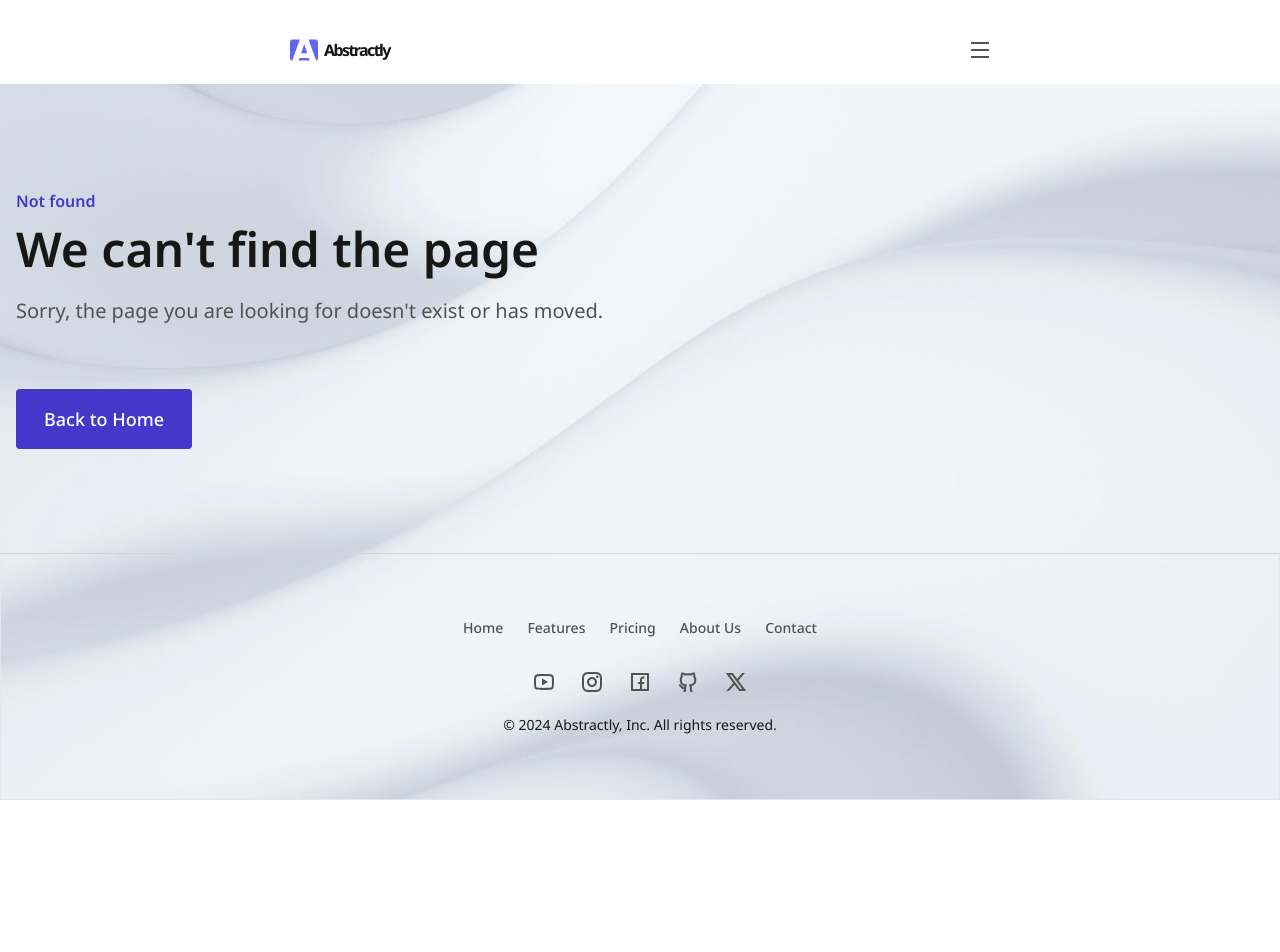
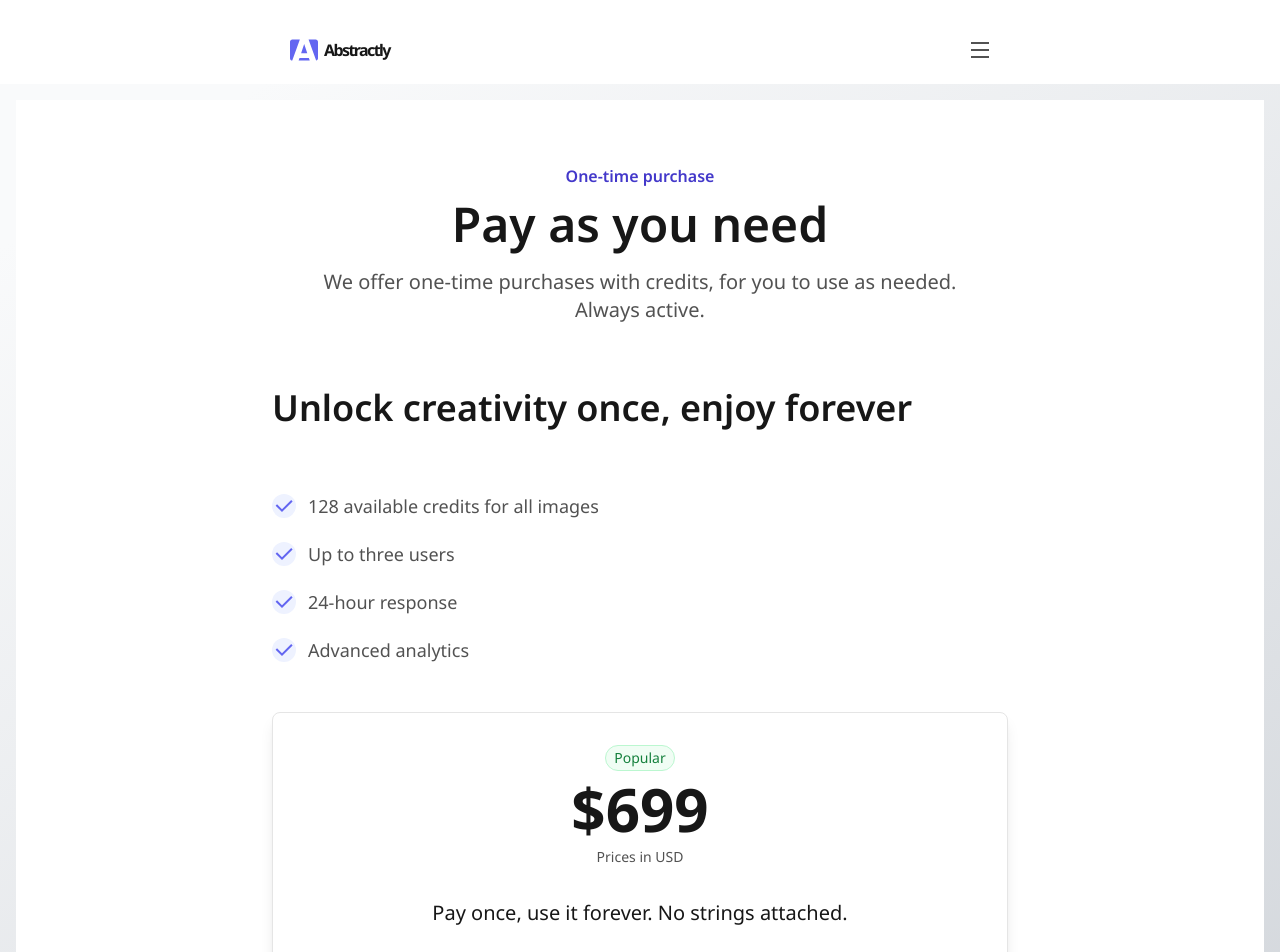
Before and after one commit to av0ed/ui-component-library, a Next.js app: page /pricing-section-single in a window 1280 px wide. Before the commit this address had no page. Shown: the top 952 px of the page. Before the commit the page ends 800 px from the top, so only its background shows below. Built offline with nearby package versions, Linux system fonts and the light colour scheme.

Commit message:
add pricing page single

```diff
--- a/app/_components/checklist-item.tsx
+++ b/app/_components/checklist-item.tsx
@@ -7,7 +7,7 @@ interface Props {
 export default function ChecklistItem({ text }: Props) {
   return (
     <li className="flex flex-row gap-x-3">
-      <RiCheckFill className="w-6 h-6 bg-indigo-50 rounded-full fill-indigo-500" />
+      <RiCheckFill className="self-center w-6 h-6 bg-indigo-50 rounded-full fill-indigo-500" />
       <span className="text-lg text-neutral-600 self-stretch">{text}</span>
     </li>
   );
--- a/app/_components/footer.tsx
+++ b/app/_components/footer.tsx
@@ -10,7 +10,7 @@ import {
 const pages = [
   { id: 0, page: "Home", href: "/" },
   { id: 1, page: "Features", href: "/features-section-grid" },
-  { id: 2, page: "Pricing", href: "/" },
+  { id: 2, page: "Pricing", href: "/pricing-section-single" },
   { id: 3, page: "About Us", href: "team-section" },
   { id: 4, page: "Contact", href: "/" },
 ];
--- a/app/_components/navbar.tsx
+++ b/app/_components/navbar.tsx
@@ -9,7 +9,7 @@ import { RiCloseLine, RiMenuLine } from "@remixicon/react";
 const pages = [
   { id: 0, page: "Home", href: "/" },
   { id: 1, page: "Features", href: "/features-section-grid" },
-  { id: 2, page: "Pricing", href: "/" },
+  { id: 2, page: "Pricing", href: "/pricing-section-single" },
   { id: 3, page: "About Us", href: "team-section" },
   { id: 4, page: "Contact", href: "/" },
 ];
--- /dev/null
+++ b/app/pricing-section-single/page.tsx
@@ -0,0 +1,68 @@
+import type { Metadata } from "next";
+import Badge from "../_components/badge";
+import Button from "../_components/button";
+import ChecklistItem from "../_components/checklist-item";
+
+const checklist = [
+  "128 available credits for all images",
+  "Up to three users",
+  "24-hour response",
+  "Advanced analytics",
+];
+
+export const metadata: Metadata = {
+  title: "Pricing Section (Single)  | UI Component Library | Jason Long",
+};
+
+export default function PricingSectionSinglePage() {
+  return (
+    <div className="h-full p-4 bg-gradient-haze">
+      <div className="w-full h-full bg-white">
+        <div className="h-full md:max-w-screen-md lg:max-w-screen-lg mx-auto flex flex-col gap-y-16 justify-start py-12 px-4 md:py-16 lg:p-24">
+          <div className="flex flex-col items-center md:px-8 lg:px-40">
+            <div className="flex flex-col items-center gap-y-3 md:px-10">
+              <span className="text-base font-semibold text-indigo-700">
+                One-time purchase
+              </span>
+              <h1 className="text-center text-3xl font-semibold text-neutral-900 md:text-5xl">
+                Pay as you need
+              </h1>
+            </div>
+            <p className="mt-5 text-center text-xl text-neutral-600">
+              We offer one-time purchases with credits, for you to use as
+              needed. Always active.
+            </p>
+          </div>
+          <div className="flex flex-col lg:flex-row gap-y-8 md:gap-y-12 lg:gap-x-8">
+            <div className="flex flex-col gap-y-8 md:gap-y-16 lg:justify-center lg:w-3/5">
+              <h2 className="text-2xl md:text-4xl font-semibold text-neutral-900">
+                Unlock creativity once, enjoy forever
+              </h2>
+              <div className="flex flex-col items-start justify-center gap-y-5">
+                {checklist.map((item, idx) => (
+                  <ChecklistItem key={idx} text={item} />
+                ))}
+              </div>
+            </div>
+            <div className="max-w-screen-md lg:w-2/5 flex flex-col gap-y-8 p-8 shadow-lg border border-neutral-200 rounded-lg">
+              <div className="flex flex-col gap-y-2 items-center">
+                <Badge classes="badge--md badge--success" text="Popular" />
+                <span className="text-neutral-900 text-5xl font-semibold md:text-6xl md:font-bold">
+                  $699
+                </span>
+                <span className="text-sm text-neutral-600">Prices in USD</span>
+              </div>
+              <p className="text-neutral-900 text-xl text-center px-8">
+                Pay once, use it forever. No strings attached.
+              </p>
+              <Button
+                classes="btn--md btn--primary md:btn--xl"
+                text="Buy now"
+              />
+            </div>
+          </div>
+        </div>
+      </div>
+    </div>
+  );
+}
```
